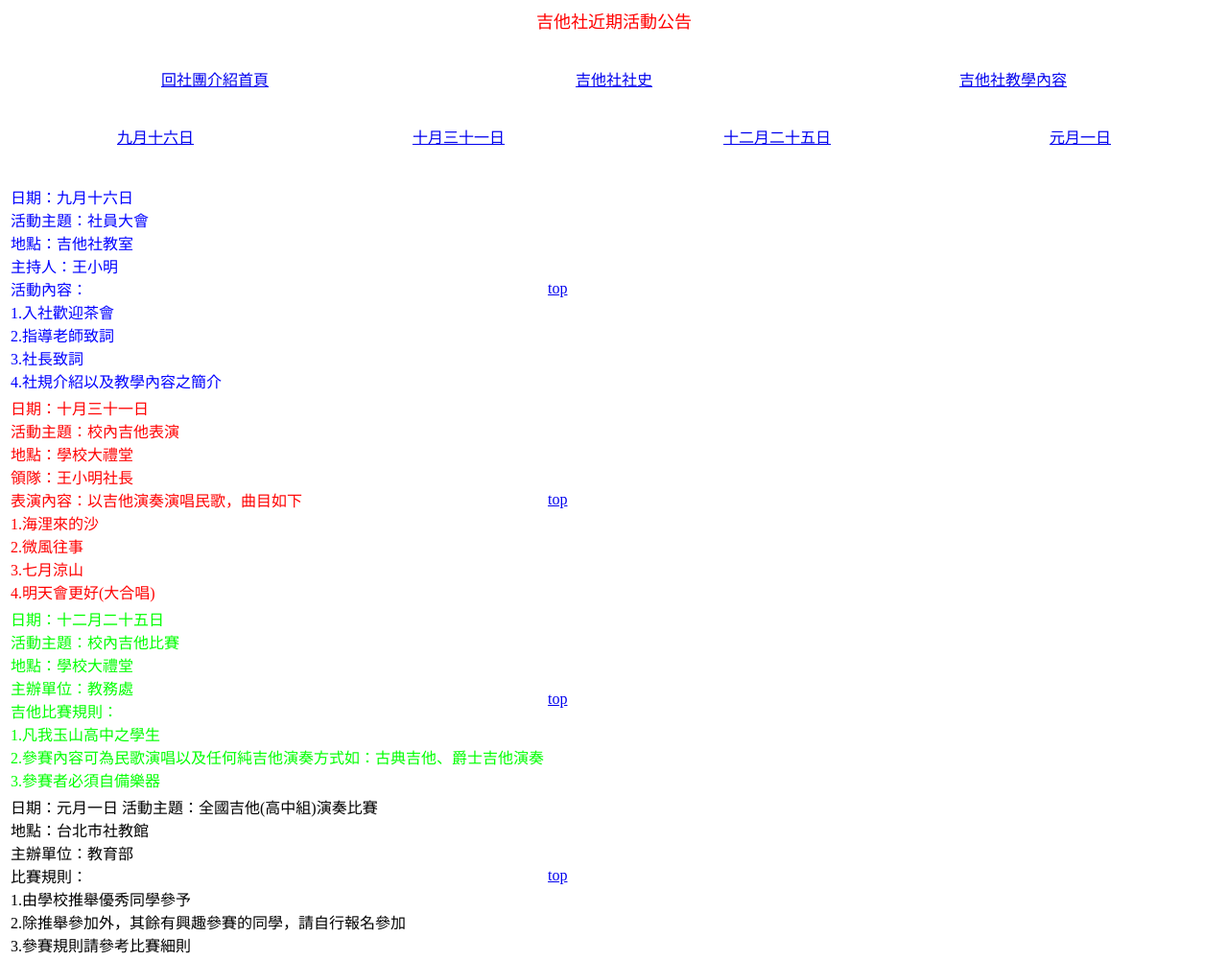
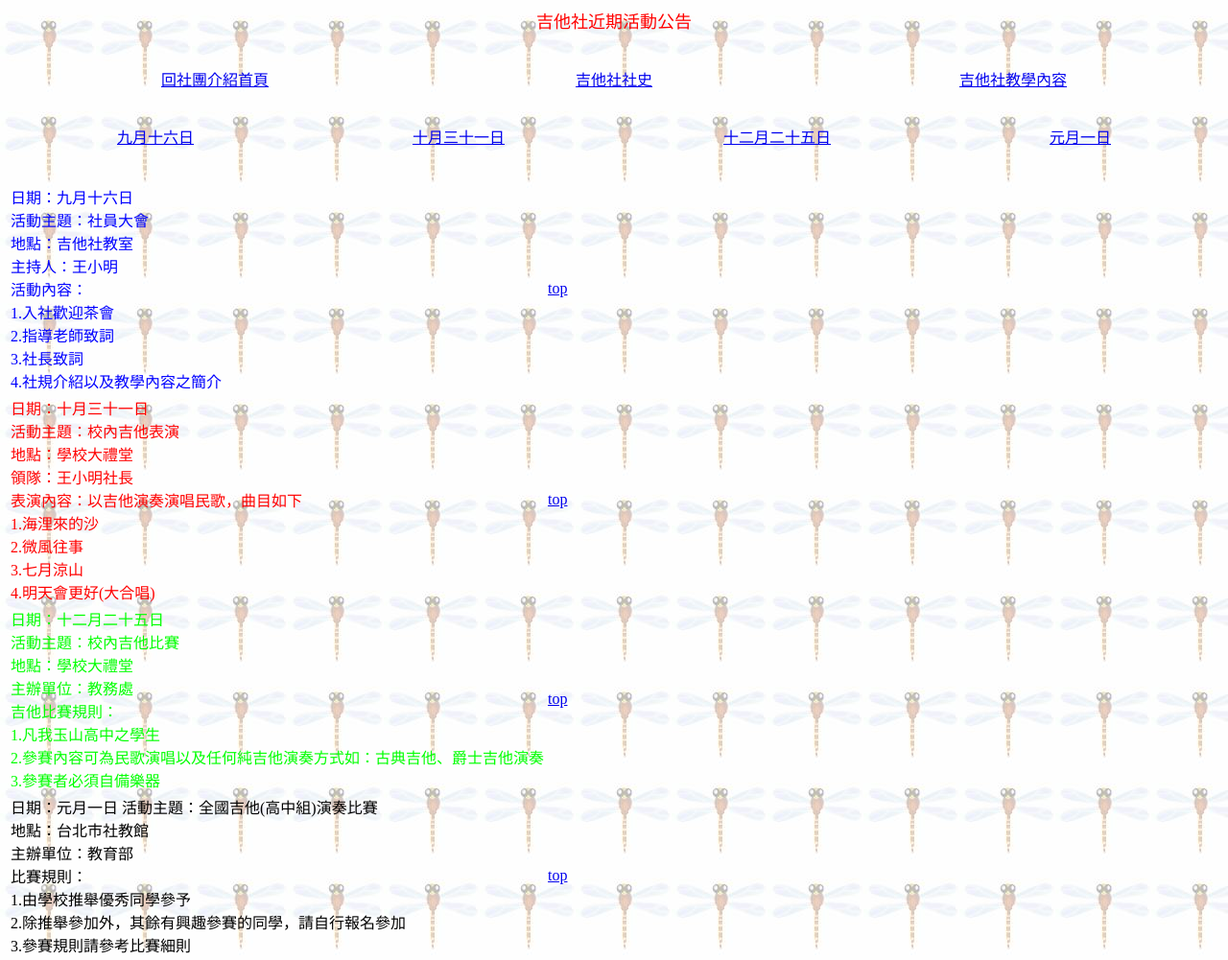
Before and after one commit to Hayashiyo/cclass20221021, a plain HTML site: page guitar_event.html in a window 1280 px wide. Shown: the whole page at 96% size. Drawn offline with Linux system fonts and the light colour scheme.

Commit message:
addBackground

```diff
--- a/guitar_event.html
+++ b/guitar_event.html
@@ -6,7 +6,7 @@
     <meta name="viewport" content="width=device-width, initial-scale=1.0">
     <title>Document</title>
     <style>
-        body{font-family: "標楷體";}
+        body{font-family: "標楷體"; background-image: url(./material/0101.jpg);}
 
         .t{text-align: center; color: #f00;font-size: 18px;}
         .nav{display: flex;justify-content: space-around;}
```
Also changed, not shown: guitar_history.html (+1 -1 lines), guitar_learning.html (+1 -1 lines), index.html (+1 -1 lines), main.html (+1 -1 lines).
